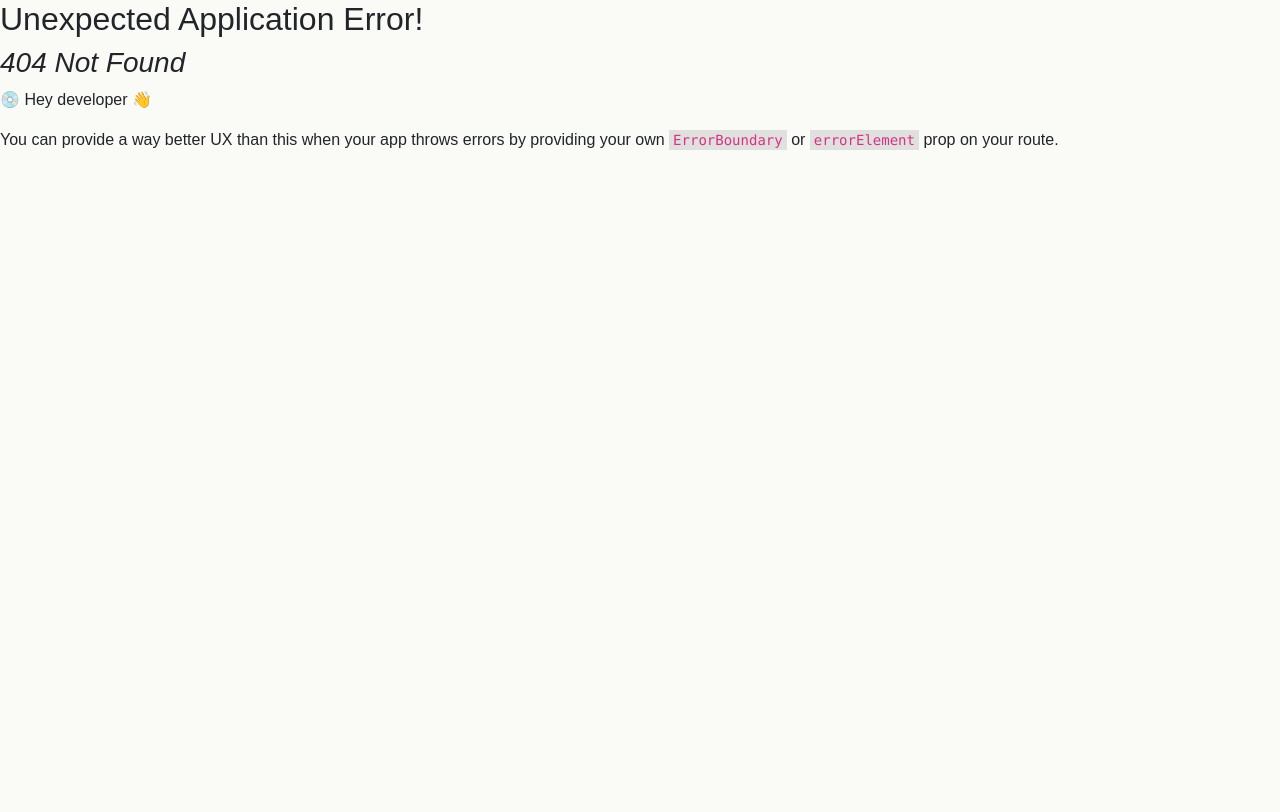
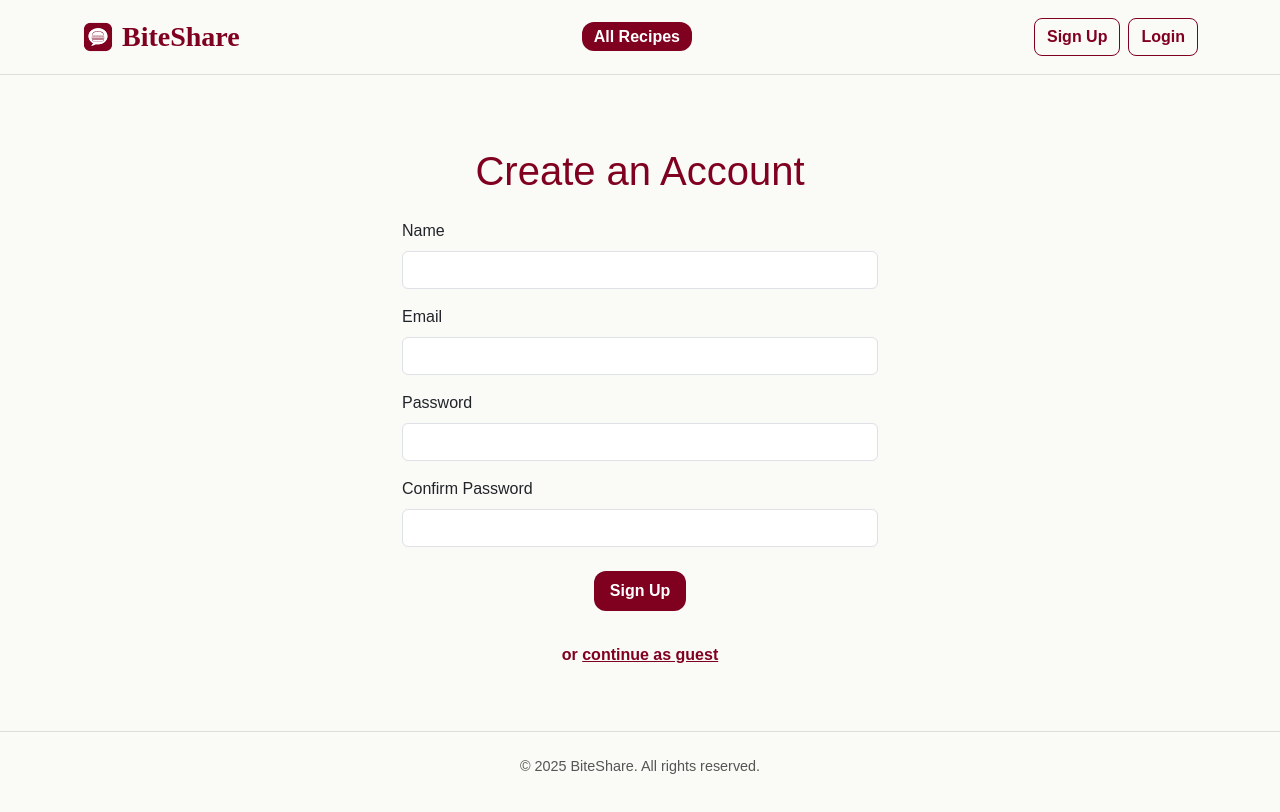
Before and after one commit to f-pinkus/capstone-frontend, a React (Vite) app: page /signup in a window 1280 px wide. Before the commit this address had no page. Shown: the top 812 px of the page. Built offline with nearby package versions, Linux system fonts and the light colour scheme.

Commit message:
add auth

```diff
--- a/src/App.jsx
+++ b/src/App.jsx
@@ -5,52 +5,50 @@ import {
   Outlet,
   Navigate,
 } from "react-router-dom";
+import { useState, useEffect } from "react";
 import { Header } from "./components/Header";
 import { HomePage } from "./components/HomePage";
 import { RecipesNewPage } from "./components/RecipesNewPage";
+import { SignupPage } from "./components/SignupPage";
+import { LoginPage } from "./components/LoginPage";
 import { RecipesPage } from "./components/RecipesPage";
 import { RecipeShowPage } from "./components/RecipeShowPage";
 import { Footer } from "./components/Footer";
 
-axios.defaults.baseURL = process.env.NODE_ENV === "development" ? "http://localhost:3000" : "https://capstone-backend-891l.onrender.com";
+axios.defaults.baseURL =
+  process.env.NODE_ENV === "development"
+    ? "http://localhost:3000"
+    : "https://capstone-backend-891l.onrender.com";
 axios.defaults.withCredentials = true;
 
 function Layout() {
+  const [isLoggedIn, setIsLoggedIn] = useState(false);
+
+  useEffect(() => {
+    setIsLoggedIn(!!localStorage.getItem("email"));
+  }, []);
 
   return (
     <div>
-      <Header />
-
+      <Header isLoggedIn={isLoggedIn} setIsLoggedIn={setIsLoggedIn} />
       <main>
-        <Outlet />
+        <Outlet context={{ isLoggedIn, setIsLoggedIn }} />
       </main>
-
       <Footer />
     </div>
   );
 }
 
-
 const router = createBrowserRouter([
   {
     element: <Layout />,
     children: [
-      {
-        path: "/",
-        element: <HomePage />,
-      },
-      {
-        path: "/recipes",
-        element: <RecipesPage />,
-      },
-      {
-        path: "/recipes/new",
-        element: <RecipesNewPage />
-      },
-      {
-        path: "/recipes/:id",
-        element: <RecipeShowPage />,
-      },
+      { path: "/", element: <HomePage /> },
+      { path: "/recipes", element: <RecipesPage /> },
+      { path: "/recipes/new", element: <RecipesNewPage /> },
+      { path: "/recipes/:id", element: <RecipeShowPage /> },
+      { path: "/signup", element: <SignupPage /> },
+      { path: "/login", element: <LoginPage /> },
     ],
   },
 ]);
--- a/src/components/Header.jsx
+++ b/src/components/Header.jsx
@@ -1,12 +1,13 @@
 import { Link, useLocation } from "react-router-dom";
+import { LogoutLink } from "./LogoutLink";
 
-export function Header() {
+export function Header({ isLoggedIn, setIsLoggedIn }) {
   const location = useLocation();
   const isRecipesPage = location.pathname === "/recipes";
 
   return (
     <header
-      className="py-3"
+      className="py-3 mb-4"
       style={{ backgroundColor: "#FAFAF7", borderBottom: "1px solid #ddd" }}
     >
       <nav className="container d-flex justify-content-between align-items-center">
@@ -23,15 +24,23 @@ export function Header() {
 
         <div>
           {isRecipesPage ? (
-            <Link to="/recipes/new" className="nav-button-link">
-              New Recipe
-            </Link>
+            <Link to="/recipes/new" className="nav-button-link">New Recipe</Link>
           ) : (
-            <Link to="/recipes" className="nav-button-link">
-              All Recipes
-            </Link>
+            <Link to="/recipes" className="nav-button-link">All Recipes</Link>
           )}
         </div>
+
+        <div className="d-flex align-items-center gap-2">
+          {isLoggedIn ? (
+            <LogoutLink setIsLoggedIn={setIsLoggedIn} />
+          ) : (
+            <>
+              <Link to="/signup" className="auth-button-link">Sign Up</Link>
+              <Link to="/login" className="auth-button-link">Login</Link>
+            </>
+          )}
+        </div>
+      </nav>
 
       <style>
         {`
@@ -59,11 +68,40 @@ export function Header() {
           .nav-button-link:hover {
             background-color: #660018;
             color: white;
+          }
+
+          .auth-button-link {
+            background-color: transparent;
+            color: #800020;
+            border: 1px solid #800020;
+            border-radius: 8px;
+            padding: 0.375rem 0.75rem;
+            font-weight: 600;
             text-decoration: none;
+            transition: background-color 0.3s ease, color 0.3s ease;
+          }
+          .auth-button-link:hover {
+            background-color: #800020;
+            color: white;
+            text-decoration: none;
+          }
+
+          .btn-outline-dark {
+            border: 1px solid #800020;
+            color: #800020;
+            font-weight: 600;
+            border-radius: 8px;
+            padding: 0.375rem 0.75rem;
+            background-color: transparent;
+            transition: background-color 0.3s ease, color 0.3s ease;
+          }
+
+          .btn-outline-dark:hover {
+            background-color: #800020;
+            color: white;
           }
         `}
       </style>
-      </nav>
     </header>
   );
 }
--- /dev/null
+++ b/src/components/LoginPage.jsx
@@ -0,0 +1,94 @@
+import axios from "axios";
+import { useState } from "react";
+import { useNavigate, useOutletContext } from "react-router-dom";
+
+export function LoginPage() {
+  const [errors, setErrors] = useState([]);
+  const navigate = useNavigate();
+  const { setIsLoggedIn } = useOutletContext();
+
+  const handleSubmit = (event) => {
+    event.preventDefault();
+    setErrors([]);
+    const params = new FormData(event.target);
+    axios
+      .post("/login", params)
+      .then((response) => {
+        localStorage.setItem("email", response.data.email);
+        setIsLoggedIn(true);
+        event.target.reset();
+        navigate("/");
+      })
+      .catch(() => {
+        setErrors(["Invalid email or password."]);
+      });
+  };
+
+  return (
+    <div
+      className="container py-5"
+      style={{ fontFamily: "'Nunito', sans-serif", maxWidth: "500px", margin: "0 auto" }}
+    >
+      <h1 className="mb-4" style={{ color: "#800020", textAlign: "center" }}>Log in to your Account</h1>
+      <ul className="text-danger" style={{ textAlign: "left" }}>
+        {errors.map((error) => (
+          <li key={error}>{error}</li>
+        ))}
+      </ul>
+      <form onSubmit={handleSubmit}>
+        <div className="mb-3">
+          <label className="form-label">Email</label>
+          <input name="email" type="email" className="form-control" required />
+        </div>
+        <div className="mb-4">
+          <label className="form-label">Password</label>
+          <input name="password" type="password" className="form-control" required />
+        </div>
+
+        <div style={{ textAlign: "center" }}>
+          <button type="submit" className="auth-button">Login</button>
+        </div>
+
+        <p
+          style={{
+            marginTop: "2rem",
+            fontFamily: "'Nunito', sans-serif",
+            color: "#800020",
+            fontWeight: "600",
+            textAlign: "center",
+          }}
+        >
+          or{" "}
+          <a
+            href="/recipes"
+            style={{
+              color: "#800020",
+              textDecoration: "underline",
+              fontWeight: "700",
+              cursor: "pointer",
+            }}
+          >
+            continue as guest
+          </a>
+        </p>
+      </form>
+
+      <style>{`
+        .auth-button {
+          background-color: #800020;
+          color: white;
+          border: none;
+          border-radius: 12px;
+          padding: 0.5rem 1rem;
+          font-weight: 600;
+          transition: background-color 0.3s ease;
+          cursor: pointer;
+        }
+
+        .auth-button:hover {
+          background-color: #660018;
+        }
+      `}</style>
+    </div>
+  );
+}
--- /dev/null
+++ b/src/components/LogoutLink.jsx
@@ -0,0 +1,26 @@
+import axios from "axios";
+import { useNavigate } from "react-router-dom";
+
+export function LogoutLink({ setIsLoggedIn }) {
+  const navigate = useNavigate();
+
+  const handleClick = (event) => {
+    event.preventDefault();
+    axios
+      .delete("/logout")
+      .then(() => {
+        localStorage.removeItem("email");
+        setIsLoggedIn(false);
+        navigate("/");
+      })
+      .catch((error) => {
+        console.error("Logout failed:", error);
+      });
+  };
+
+  return (
+    <button onClick={handleClick} className="btn btn-outline-dark">
+      Logout
+    </button>
+  );
+}
--- a/src/components/RecipesNew.jsx
+++ b/src/components/RecipesNew.jsx
@@ -17,7 +17,7 @@ export function RecipesNew({ onCreate }) {
         className="mb-4"
         style={{ fontFamily: "'Playfair Display', serif", color: "#800020" }}
       >
-        New Recipe
+        Add a Recipe:
       </h1>
 
       <form onSubmit={handleSubmit} className="bg-white p-4 rounded-4 shadow-sm border border-light">
--- a/src/components/RecipesNewPage.jsx
+++ b/src/components/RecipesNewPage.jsx
@@ -1,11 +1,12 @@
 import { useState, useEffect } from "react";
 import axios from "axios";
-import { useNavigate } from "react-router-dom";
+import { useNavigate, useOutletContext } from "react-router-dom";
 import { RecipesNew } from "./RecipesNew";
 
 export function RecipesNewPage() {
   const [_recipes, setRecipes] = useState([]);
   const navigate = useNavigate();
+  const { isLoggedIn } = useOutletContext();
 
   useEffect(() => {
     axios.get("/recipes").then((response) => {
@@ -22,8 +23,73 @@ export function RecipesNewPage() {
   };
 
   return (
-    <main>
-      <RecipesNew onCreate={handleCreate} />
+    <main
+      className="d-flex justify-content-center align-items-center"
+      style={{
+        minHeight: "85vh",
+        fontFamily: "'Nunito', sans-serif",
+      }}
+    >
+      {isLoggedIn ? (
+        <div className="container" style={{ maxWidth: "700px", width: "100%" }}>
+          <RecipesNew onCreate={handleCreate} />
+        </div>
+      ) : (
+        <div
+          className="p-5 rounded shadow"
+          style={{
+            backgroundColor: "#f9f6f4ff",
+            border: "1px solid #ecd7d0",
+            maxWidth: "500px",
+            width: "100%",
+            textAlign: "center",
+            lineHeight: "1.6",
+          }}
+        >
+          <h2
+            style={{
+              fontFamily: "'Nunito', sans-serif",
+              fontWeight: "700",
+              fontSize: "1.75rem",
+              color: "#800020",
+              marginBottom: "2rem",
+              marginTop: 0,
+            }}
+          >
+            Share Your Recipe
+          </h2>
+          <p style={{ fontSize: "1.15rem", color: "#5a3a39", marginBottom: "1.8rem" }}>
+            Please{" "}
+            <a href="/login" className="auth-link">
+              log in
+            </a>{" "}
+            or{" "}
+            <a href="/signup" className="auth-link">
+              sign up
+            </a>{" "}
+            to upload a recipe.
+          </p>
+          <p style={{ marginTop: 0, fontSize: "1.1rem" }}>
+            <a href="/recipes" className="auth-link">
+              Or continue as guest
+            </a>
+          </p>
+        </div>
+      )}
+
+      <style>{`
+        .auth-link {
+          color: #800020;
+          font-weight: 600;
+          text-decoration: underline;
+          transition: color 0.3s ease;
+          cursor: pointer;
+        }
+
+        .auth-link:hover {
+          color: #660018;
+        }
+      `}</style>
     </main>
   );
 }
--- /dev/null
+++ b/src/components/SignupPage.jsx
@@ -0,0 +1,97 @@
+import axios from "axios";
+import { useState } from "react";
+import { useNavigate } from "react-router-dom";
+
+export function SignupPage() {
+  const [errors, setErrors] = useState([]);
+  const navigate = useNavigate();
+
+  const handleSubmit = (event) => {
+    event.preventDefault();
+    setErrors([]);
+    const params = new FormData(event.target);
+    axios
+      .post("/signup", params)
+      .then((response) => {
+        localStorage.setItem("email", response.data.email);
+        event.target.reset();
+        navigate("/");
+      })
+      .catch((error) => {
+        setErrors(error.response?.data?.errors || ["Something went wrong."]);
+      });
+  };
+
+  return (
+    <div className="container py-5" style={{ fontFamily: "'Nunito', sans-serif", maxWidth: "500px", margin: "0 auto" }}>
+      <h1 className="mb-4" style={{ color: "#800020", textAlign: "center" }}>Create an Account</h1>
+      <ul className="text-danger" style={{ textAlign: "left" }}>
+        {errors.map((error) => (
+          <li key={error}>{error}</li>
+        ))}
+      </ul>
+      <form onSubmit={handleSubmit}>
+        <div className="mb-3">
+          <label className="form-label">Name</label>
+          <input name="name" type="text" className="form-control" required />
+        </div>
+        <div className="mb-3">
+          <label className="form-label">Email</label>
+          <input name="email" type="email" className="form-control" required />
+        </div>
+        <div className="mb-3">
+          <label className="form-label">Password</label>
+          <input name="password" type="password" className="form-control" required />
+        </div>
+        <div className="mb-4">
+          <label className="form-label">Confirm Password</label>
+          <input name="password_confirmation" type="password" className="form-control" required />
+        </div>
+
+        <div style={{ textAlign: "center" }}>
+          <button type="submit" className="auth-button">Sign Up</button>
+        </div>
+
+        <p
+          style={{
+            marginTop: "2rem",
+            fontFamily: "'Nunito', sans-serif",
+            color: "#800020",
+            fontWeight: "600",
+            textAlign: "center",
+          }}
+        >
+          or{" "}
+          <a
+            href="/recipes"
+            style={{
+              color: "#800020",
+              textDecoration: "underline",
+              fontWeight: "700",
+              cursor: "pointer",
+            }}
+          >
+            continue as guest
+          </a>
+        </p>
+      </form>
+
+      <style>{`
+        .auth-button {
+          background-color: #800020;
+          color: white;
+          border: none;
+          border-radius: 12px;
+          padding: 0.5rem 1rem;
+          font-weight: 600;
+          transition: background-color 0.3s ease;
+          cursor: pointer;
+        }
+
+        .auth-button:hover {
+          background-color: #660018;
+        }
+      `}</style>
+    </div>
+  );
+}
```
Lines whose indentation alone changed are shown as unchanged.
